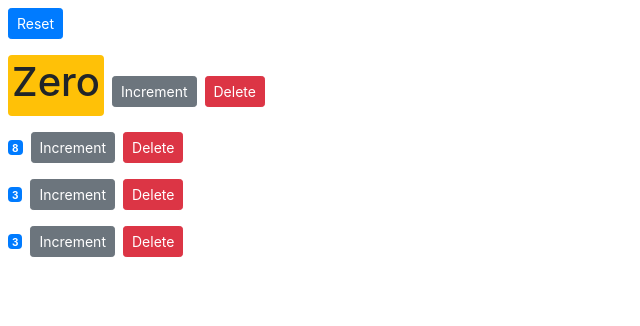
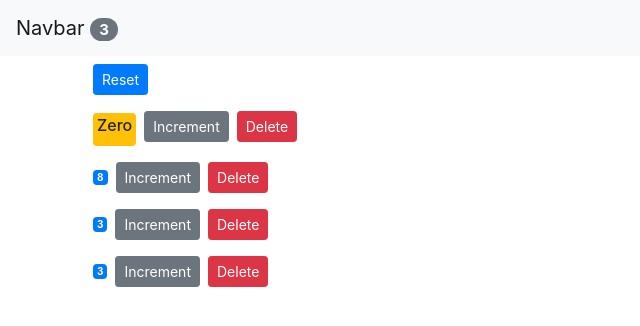
Before and after one commit to QIANQIANHU/kids-co-home, a React (Create React App) app: page / in a window 1280 px wide. Shown: the top 326 px of the page, without its empty margins (0-640 px from the left). Built offline with nearby package versions, Linux system fonts and the light colour scheme.

Commit message:
add navBarand for total and raise components

```diff
--- a/src/App.js
+++ b/src/App.js
@@ -1,26 +1,59 @@
-import React, { Component } from 'react';
-import logo from './logo.svg';
-import './App.css';
+import React, { Component } from "react";
+import NavBar from "./components/navbar";
+import Counters from "./components/counters";
+import "./App.css";
 
 class App extends Component {
+  state = {
+    counters: [
+      { id: 1, value: 0 },
+      { id: 2, value: 8 },
+      { id: 3, value: 3 },
+      { id: 4, value: 3 }
+    ]
+  };
+
+  handleIncrement = counter => {
+    // console.log(counter);
+    const counters = [...this.state.counters];
+    const index = counters.indexOf(counter);
+    counters[index] = { ...counter };
+    counters[index].value++;
+    this.setState({ counters });
+    //...is to clone the array
+  };
+
+  handleReset = () => {
+    const counters = this.state.counters.map(c => {
+      c.value = 0;
+      return c;
+    });
+    this.setState({ counters });
+  };
+
+  handleDelete = counterId => {
+    // console.log("event handler called", counterId);
+    // this.setState({ value: this.state.value - 1 });
+    const counters = this.state.counters.filter(c => c.id !== counterId);
+    //use filter method to get all the counters except the one with the given ID,C goes to c that id does not equal counter id
+    this.setState({ counters });
+    //set the state has an object we want to overwrite the counters property with this counters constant this.setState({counters:counters}), as the value are the same  we can simplify this code
+  };
   render() {
     return (
-      <div className="App">
-        <header className="App-header">
-          <img src={logo} className="App-logo" alt="logo" />
-          <p>
-            Edit <code>src/App.js</code> and save to reload.
-          </p>
-          <a
-            className="App-link"
-            href="https://reactjs.org"
-            target="_blank"
-            rel="noopener noreferrer"
-          >
-            Learn React
-          </a>
-        </header>
-      </div>
+      <React.Fragment>
+        <NavBar
+          totalCounters={this.state.counters.filter(c => c.value > 0).length}
+        />
+        <main className="container">
+          <Counters
+            counters={this.state.counters}
+            onReset={this.handleReset}
+            onIncrement={this.handleIncrement}
+            onDelete={this.handleDelete}
+          />
+        </main>
+      </React.Fragment>
     );
   }
 }
--- a/src/components/counter.jsx
+++ b/src/components/counter.jsx
@@ -104,7 +104,7 @@ class Counter extends Component {
 
   formatCount() {
     const { value } = this.props.counter;
-    const qualityOfProduct = <h1>Zero</h1>;
+    const qualityOfProduct = <h6>Zero</h6>;
     return value === 0 ? qualityOfProduct : value;
   }
 }
--- a/src/components/counters.jsx
+++ b/src/components/counters.jsx
@@ -2,56 +2,18 @@ import React, { Component } from "react";
 import Counter from "./counter";
 
 class Counters extends Component {
-  state = {
-    counters: [
-      { id: 1, value: 0 },
-      { id: 2, value: 8 },
-      { id: 3, value: 3 },
-      { id: 4, value: 3 }
-    ]
-  };
-
-  handleIncrement = counter => {
-    // console.log(counter);
-    const counters = [...this.state.counters];
-    const index = counters.indexOf(counter);
-    counters[index] = { ...counter };
-    counters[index].value++;
-    this.setState({ counters });
-    //...is to clone the array
-  };
-
-  handleReset = () => {
-    const counters = this.state.counters.map(c => {
-      c.value = 0;
-      return c;
-    });
-    this.setState({ counters });
-  };
-
-  handleDelete = counterId => {
-    // console.log("event handler called", counterId);
-    // this.setState({ value: this.state.value - 1 });
-    const counters = this.state.counters.filter(c => c.id !== counterId);
-    //use filter method to get all the counters except the one with the given ID,C goes to c that id does not equal counter id
-    this.setState({ counters });
-    //set the state has an object we want to overwrite the counters property with this counters constant this.setState({counters:counters}), as the value are the same  we can simplify this code
-  };
-
   render() {
+    const { onReset, counters, onDelete, onIncrement } = this.props;
     return (
       <div>
-        <button
-          onClick={this.handleReset}
-          className="btn btn-primary btn-sm m-2"
-        >
+        <button onClick={onReset} className="btn btn-primary btn-sm m-2">
           Reset
         </button>
-        {this.state.counters.map(counter => (
+        {counters.map(counter => (
           <Counter
             key={counter.id}
-            onDelete={this.handleDelete}
-            onIncrement={this.handleIncrement}
+            onDelete={onDelete}
+            onIncrement={onIncrement}
             counter={counter}
             //value={counter.value}
             //id={counter.id}
--- /dev/null
+++ b/src/components/navbar.jsx
@@ -0,0 +1,36 @@
+import React, { Component } from "react";
+
+//Stateless Functional Component
+//sfc
+
+const NavBar = ({ totalCounters }) => {
+  return (
+    <nav className="navbar navbar-light bg-light">
+      <a className="navbar-brand" href="#">
+        Navbar{" "}
+        <span className="badge badge-pill badge-secondary">
+          {totalCounters}
+        </span>
+      </a>
+    </nav>
+  );
+};
+
+export default NavBar;
+
+// class NavBar extends Component {
+//   render() {
+//     return (
+//       <nav className="navbar navbar-light bg-light">
+//         <a className="navbar-brand" href="#">
+//           Navbar{" "}
+//           <span className="badge badge-pill badge-secondary">
+//             {this.props.totalCounters}
+//           </span>
+//         </a>
+//       </nav>
+//     );
+//   }
+// }
+
+// export default NavBar;
--- a/src/index.js
+++ b/src/index.js
@@ -6,7 +6,7 @@ import * as serviceWorker from "./serviceWorker";
 import "bootstrap/dist/css/bootstrap.css";
 import Counters from "./components/counters";
 
-ReactDOM.render(<Counters />, document.getElementById("root"));
+ReactDOM.render(<App />, document.getElementById("root"));
 
 // If you want your app to work offline and load faster, you can change
 // unregister() to register() below. Note this comes with some pitfalls.
```
